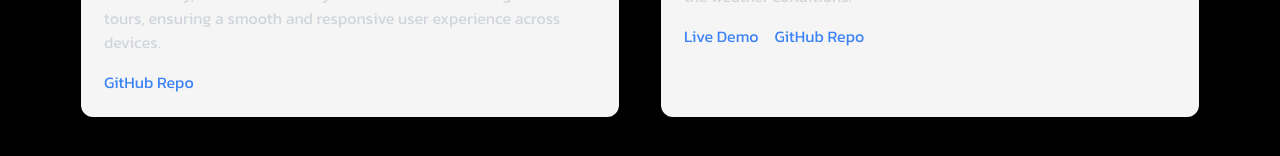
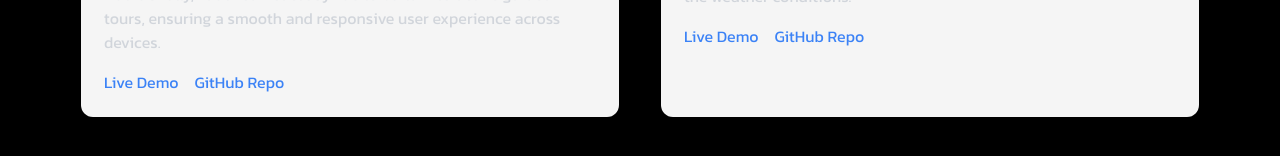
Before and after one commit to Pratham2703005/Portfolio, a React (Vite) app: page /projects in a window 1280 px wide. Shown: the part 636-792 px from the top of the page. Built offline with nearby package versions, Linux system fonts and the light colour scheme.

Commit message:
sih project link

```diff
--- a/src/components/projects/projectspage.jsx
+++ b/src/components/projects/projectspage.jsx
@@ -13,6 +13,7 @@ const Projects = () => {
       description:
         "This project is a web application designed to perform semantic segmentation on satellite imagery. Using React and Tailwind CSS for the front-end, it integrates Google Earth Engine for image retrieval and Leaflet for mapping and displaying segmented features. I created API endpoints to process the segmentation and enable users to export results in GeoJSON and KML formats for further analysis. Additionally, I utilized React Joyride to build interactive guided tours, ensuring a smooth and responsive user experience across devices.",
       repoLink: "https://github.com/Pratham2703005/Semantic-Segmentation-SIH",
+      liveLink: "https://semantic-segmentation-sih.vercel.app/",
       techStack: ["/skills/React.svg", "/skills/tail.svg", "/skills/python.svg", "/skills/mui.svg", "/skills/js.svg", "/skills/firebase.svg"],
     },
     {
```
